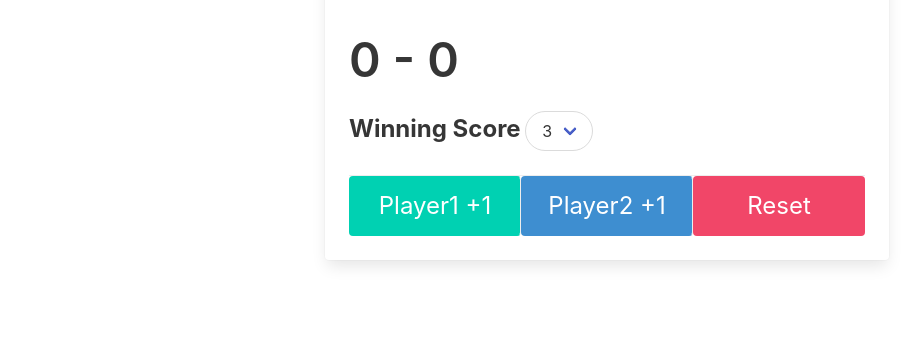
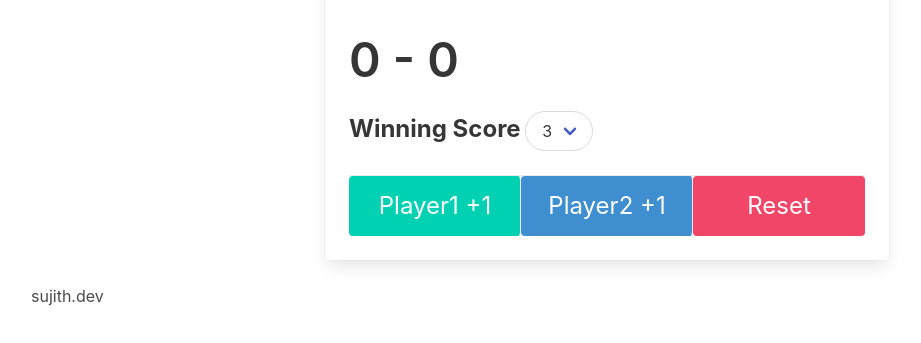
Before and after one commit to Sujith-Fraidy/ScoreKeeper, a plain HTML site: page index.html in a window 1280 px wide. Shown: the part 333-676 px from the top of the page, without its empty margins (33-954 px from the left). Drawn offline with nearby package versions, Linux system fonts and the light colour scheme.

Commit message:
Update index.html

```diff
--- a/index.html
+++ b/index.html
@@ -46,6 +46,7 @@
             </div>
         </div>
     </div>
+        <footer>sujith.dev</footer>
     <script src="app.js"></script>
 </body>
 </html>
```
